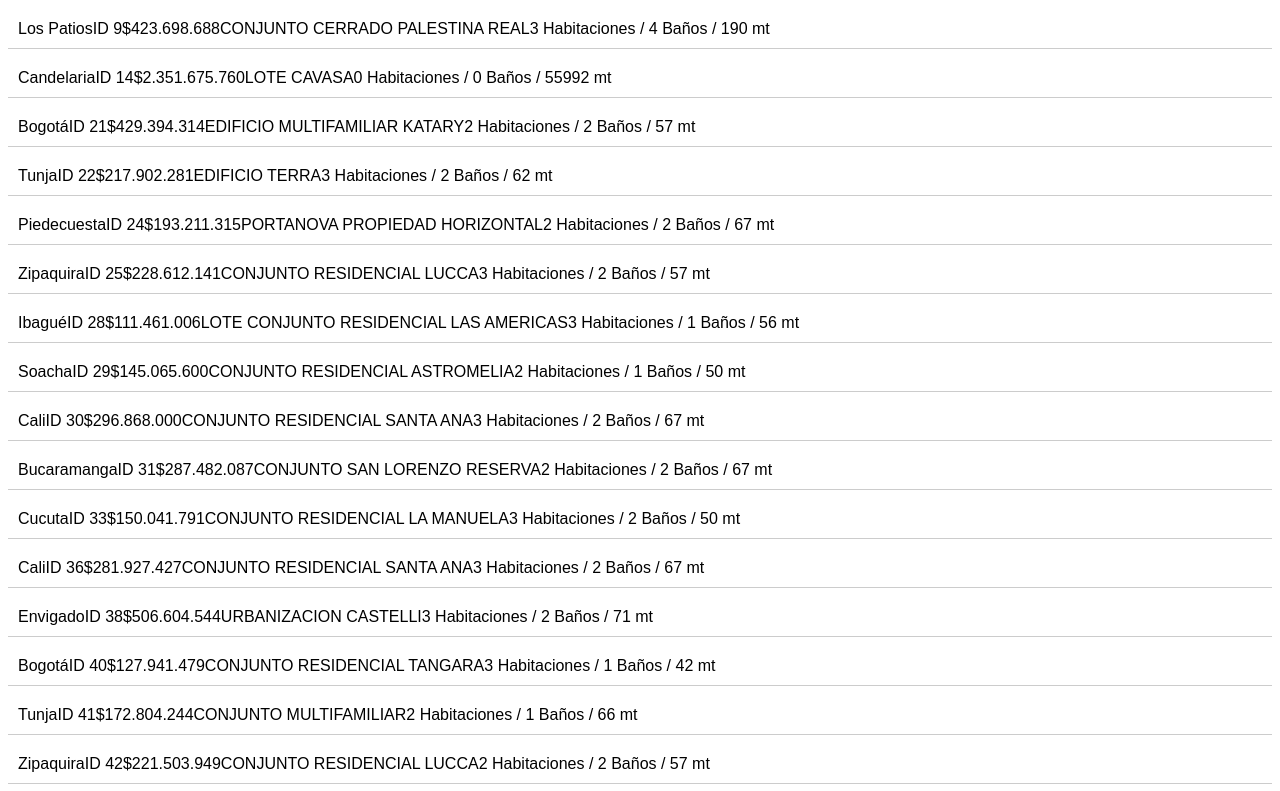
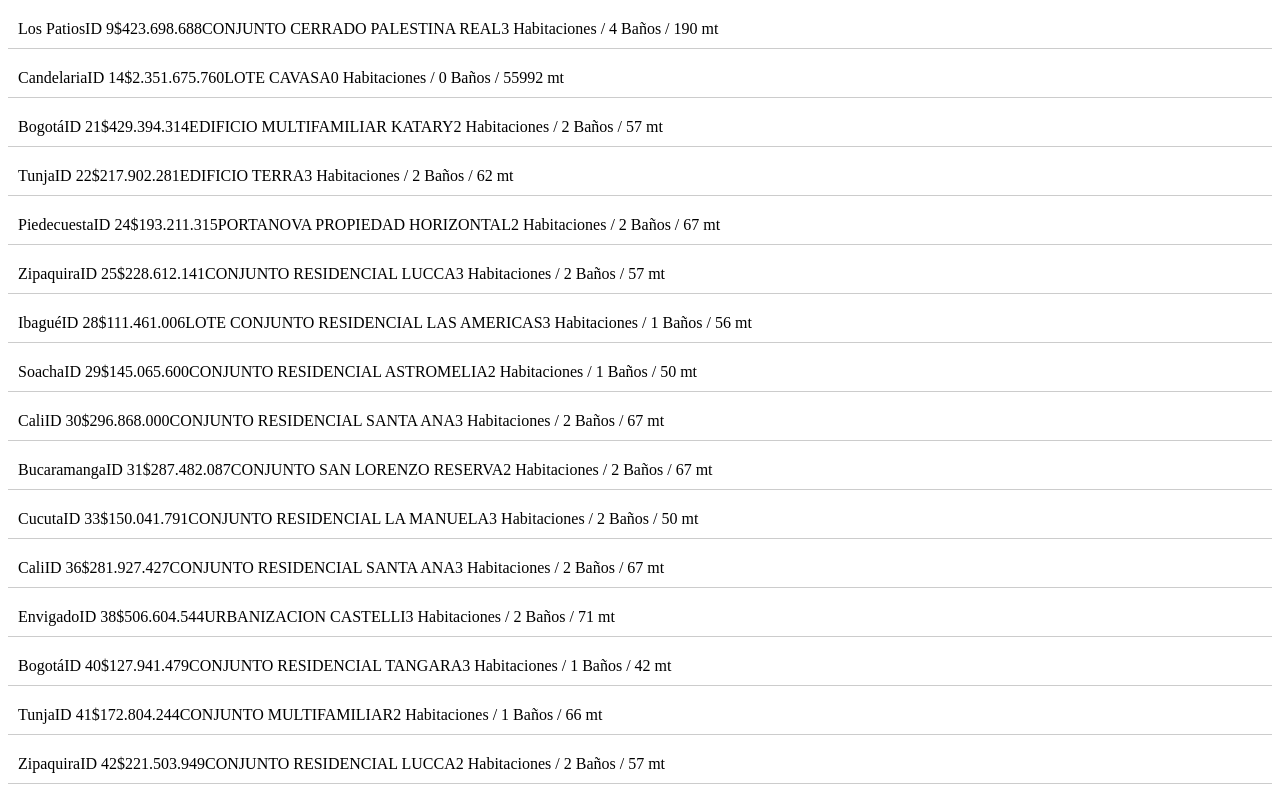
Before and after one commit to AnalistaSerfyneg/base-comercializacion, a plain HTML site: page index.html in a window 1280 px wide. Shown: the top 791 px of the page. Drawn offline with Linux system fonts and the light colour scheme.

Commit message:
Update index.html

```diff
--- a/index.html
+++ b/index.html
@@ -3,13 +3,12 @@
 <head>
     <meta charset="UTF-8">
     <meta name="viewport" content="width=device-width, initial-scale=1.0">
-    <title>Inmuebles Disponibles</title>
+    <title>Prueba Formato Inmuebles</title>
     <style>
         .inmueble {
             margin: 10px 0;
             padding: 10px;
             border-bottom: 1px solid #ccc;
-            font-family: Arial, sans-serif;
         }
     </style>
 </head>
```
